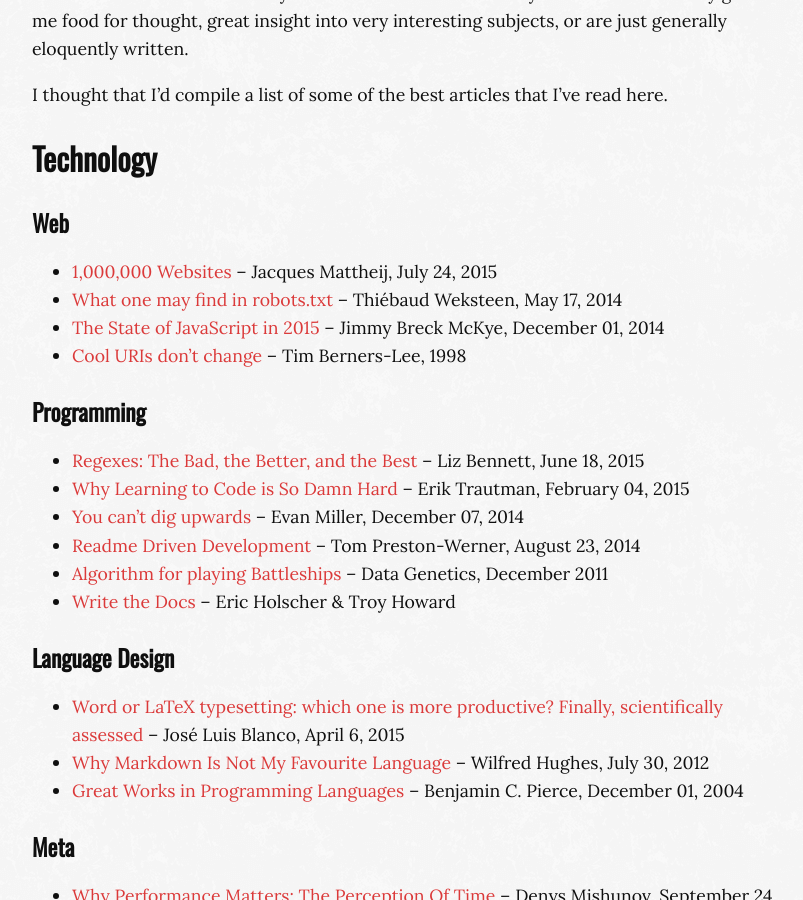
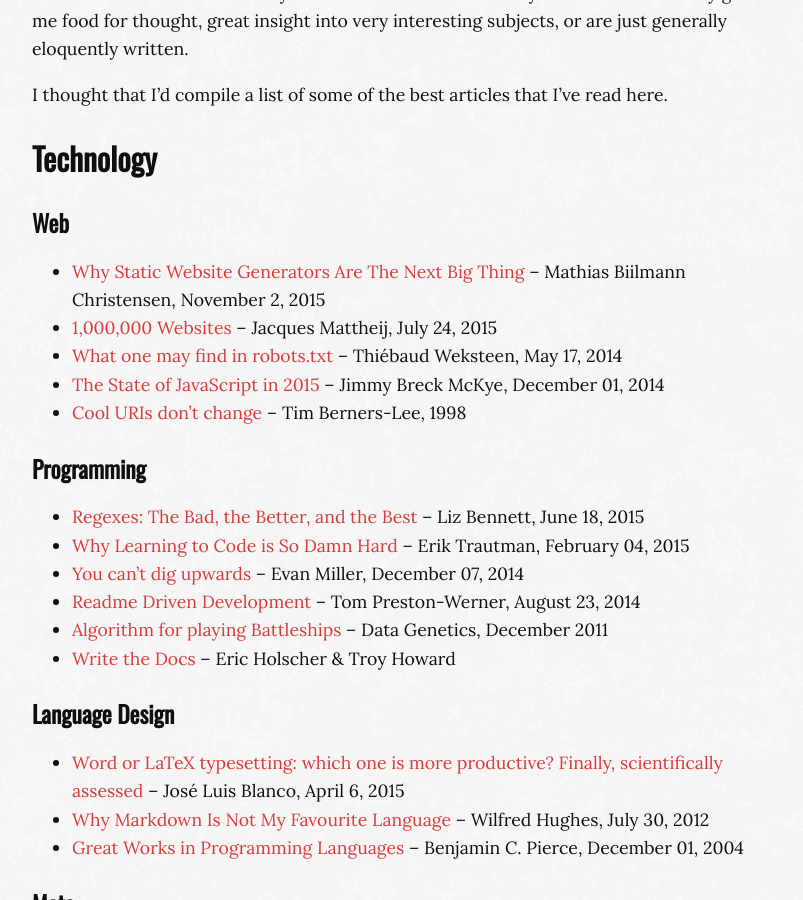
Before and after one commit to MaximeKjaer/kjaer.io, a Jekyll site: the page built from _posts/posts/2014-12-01-a-short-list-of-great-articles.md, in a window 1280 px wide and 900 px high, scrolled down 703 px. Shown: the whole window, without its empty margins (233-1036 px from the left). Built offline with Jekyll 4.4.1, drawn with Linux system fonts in a browser that asks for light colours; comment, search, counter and statistics services are not loaded.

Commit message:
Add an article to the list of good articles

```diff
--- a/_posts/posts/2014-12-01-a-short-list-of-great-articles.md
+++ b/_posts/posts/2014-12-01-a-short-list-of-great-articles.md
@@ -11,6 +11,7 @@
 ## Technology
 
 ### Web
+- [Why Static Website Generators Are The Next Big Thing](http://www.smashingmagazine.com/2015/11/modern-static-website-generators-next-big-thing/) &ndash; Mathias Biilmann Christensen, November 2, 2015
 - [1,000,000 Websites](http://jacquesmattheij.com/one-million-websites) &ndash; Jacques Mattheij, July 24, 2015
 - [What one may find in robots.txt](http://xn--thibaud-dya.fr/robots.txt.html) &ndash; Thiébaud Weksteen, May 17, 2014
 - [The State of JavaScript in 2015](http://www.breck-mckye.com/blog/2014/12/the-state-of-javascript-in-2015/) &ndash; Jimmy Breck McKye, December 01, 2014
```
